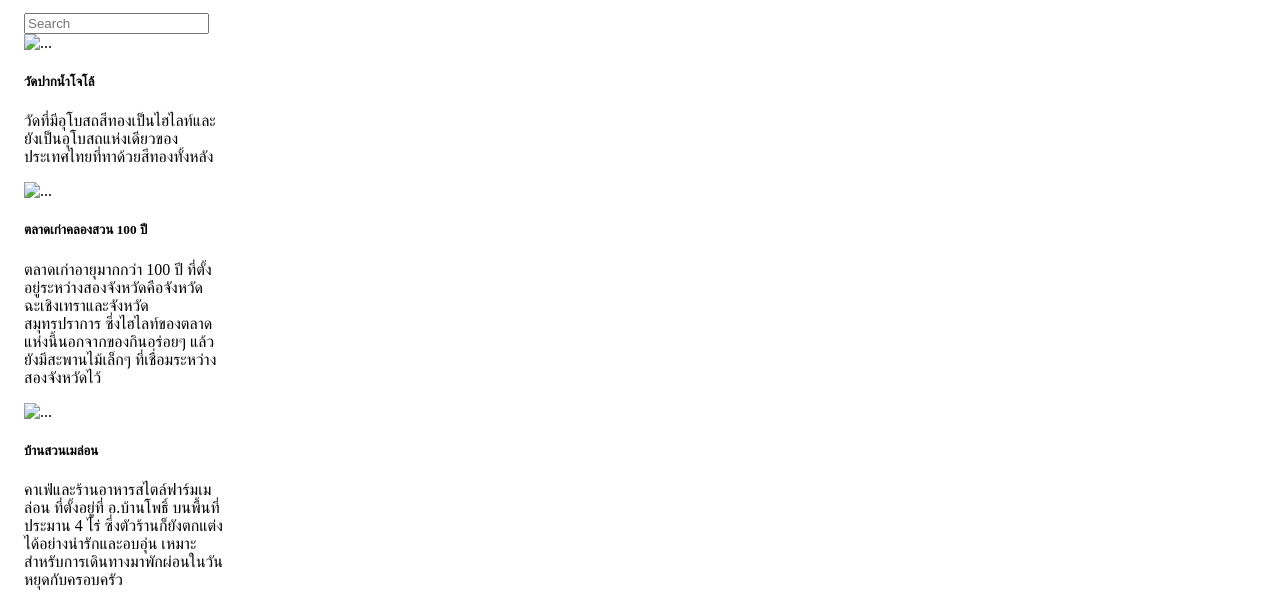
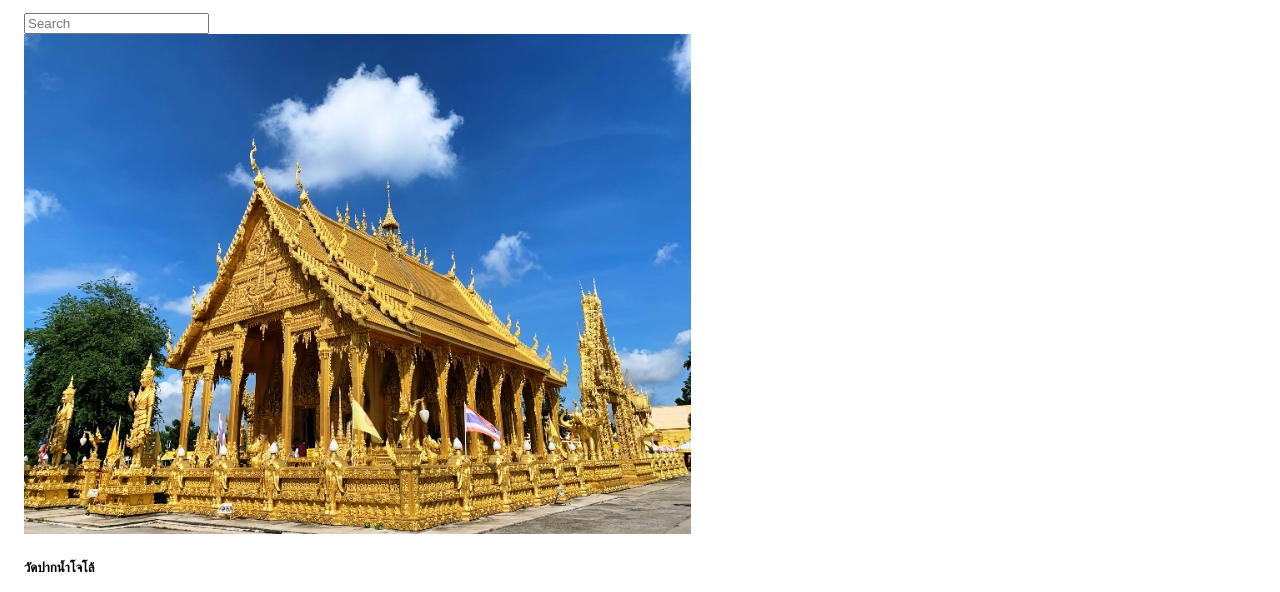
Before and after one commit to Pandecha027/hw2_bootstrap, a plain HTML site: page index.html in a window 1280 px wide. Shown: the part 243-835 px from the top of the page. Drawn offline with Linux system fonts and the light colour scheme.

Commit message:
เพิ่ม images และ แก้ index 5

```diff
--- a/index.html
+++ b/index.html
@@ -31,21 +31,21 @@
                 <div id="carouselExample" class="carousel slide" data-bs-ride="carousel">
                     <div class="carousel-inner">
                       <div class="carousel-item active">
-                        <img src="P02.jpg" class="d-block w-100" alt="...">
+                        <img src="images/P011.jpg" class="d-block w-100 " style="height: 500px; object-fit: cover;" alt="...">
                         <div class="carousel-caption d-none d-md-block">
                           <h5>วัดปากน้ำโจโล้</h5>
                           <p>วัดที่มีอุโบสถสีทองเป็นไฮไลท์และยังเป็นอุโบสถแห่งเดียวของประเทศไทยที่ทาด้วยสีทองทั้งหลัง</p>
                         </div>
                       </div>
                       <div class="carousel-item">
-                        <img src="P01.jpg" class="d-block w-100" alt="...">
+                        <img src="/images/P0033.jpg" class="d-block w-100 " style="height: 500px; object-fit: cover;" alt="...">
                         <div class="carousel-caption d-none d-md-block">
                           <h5>ตลาดเก่าคลองสวน 100 ปี</h5>
                           <p>ตลาดเก่าอายุมากกว่า 100 ปี ที่ตั้งอยู่ระหว่างสองจังหวัดคือจังหวัดฉะเชิงเทราและจังหวัดสมุทรปราการ ซึ่งไฮไลท์ของตลาดแห่งนี้นอกจากของกินอร่อยๆ แล้วยังมีสะพานไม้เล็กๆ ที่เชื่อมระหว่างสองจังหวัดไว้</p>
                         </div>
                       </div>
                       <div class="carousel-item">
-                        <img src="P03.jpg" class="d-block w-100" alt="...">
+                        <img src="images/P033.jpg" class="d-block w-100 " style="height: 420px; object-fit: cover;" alt="...">
                         <div class="carousel-caption d-none d-md-block">
                           <h5>บ้านสวนเมล่อน</h5>
                           <p>คาเฟ่และร้านอาหารสไตล์ฟาร์มเมล่อน ที่ตั้งอยู่ที่ อ.บ้านโพธิ์ บนพื้นที่ประมาน 4 ไร่ ซึ่งตัวร้านก็ยังตกแต่งได้อย่างน่ารักและอบอุ่น เหมาะสำหรับการเดินทางมาพักผ่อนในวันหยุดกับครอบครัว</p>
```
Also changed, not shown: images/P0033.jpg (added), images/P011.jpg (added), images/P022.jpg (added), images/P033.jpg (added).
